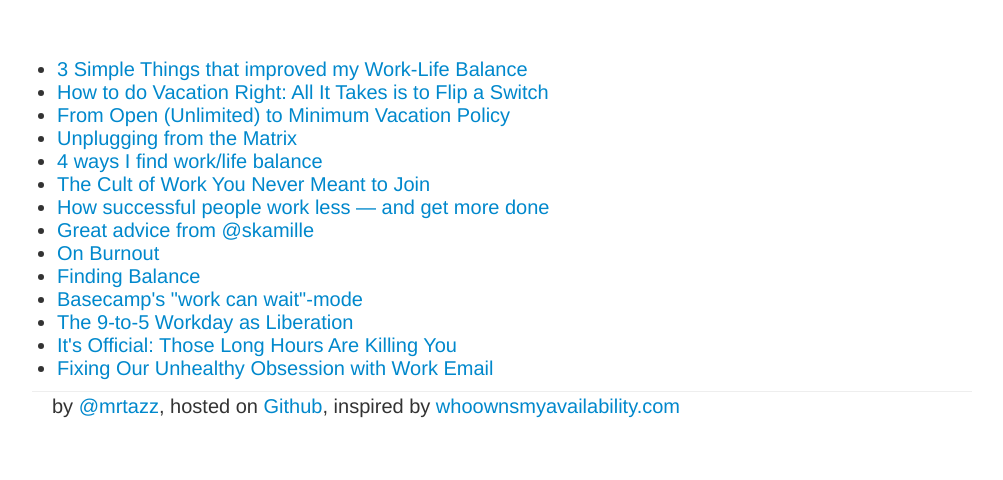
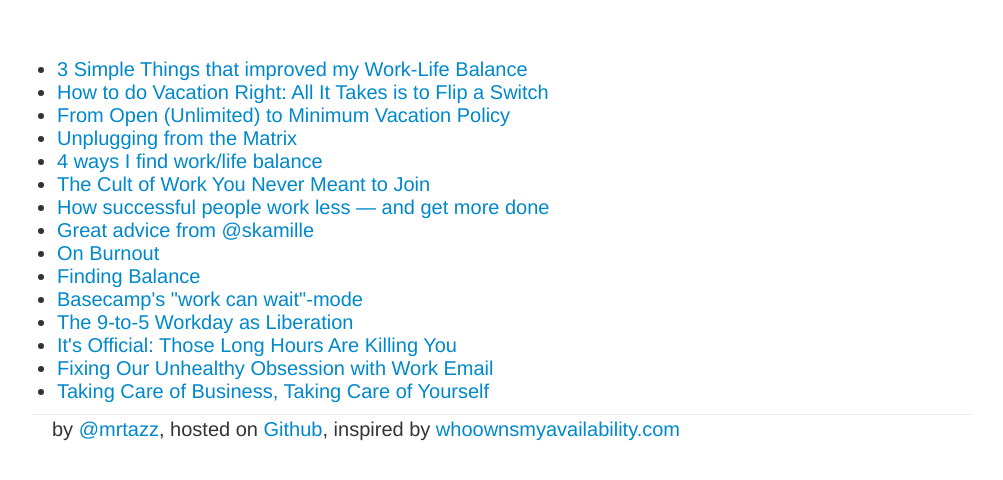
Before and after one commit to mrtazz/whoownsmyworklifebalance.com, a Jekyll site: the page built from links.html, in a window 1280 px wide. Shown: the top 480 px of the page, without its empty margins (138-1141 px from the left). Built offline with Jekyll 4.4.1, drawn with Linux system fonts in a browser that asks for light colours; comment, search, counter and statistics services are not loaded.

Commit message:
add @roidrage's post about taking care of yourself

```diff
--- a/_data/links.yml
+++ b/_data/links.yml
@@ -26,3 +26,5 @@
   url: http://www.inc.com/geoffrey-james/it-s-official-those-long-hours-are-killing-you.html
 - title: Fixing Our Unhealthy Obsession with Work Email
   url: https://hbr.org/2015/09/fixing-our-unhealthy-obsession-with-work-email
+- title: Taking Care of Business, Taking Care of Yourself
+  url: http://www.paperplanes.de/2015/9/29/taking-care-of-yourself.html
```
